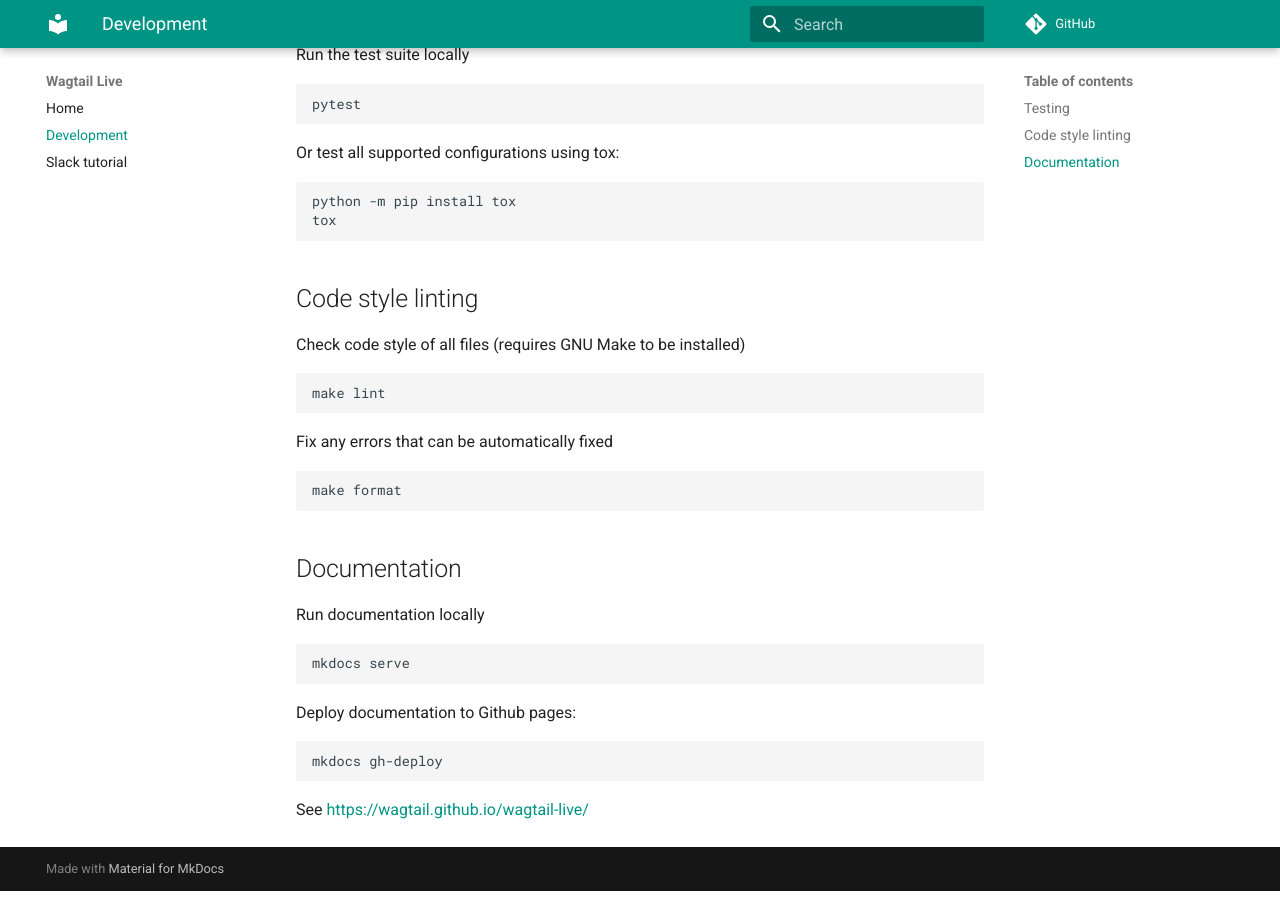
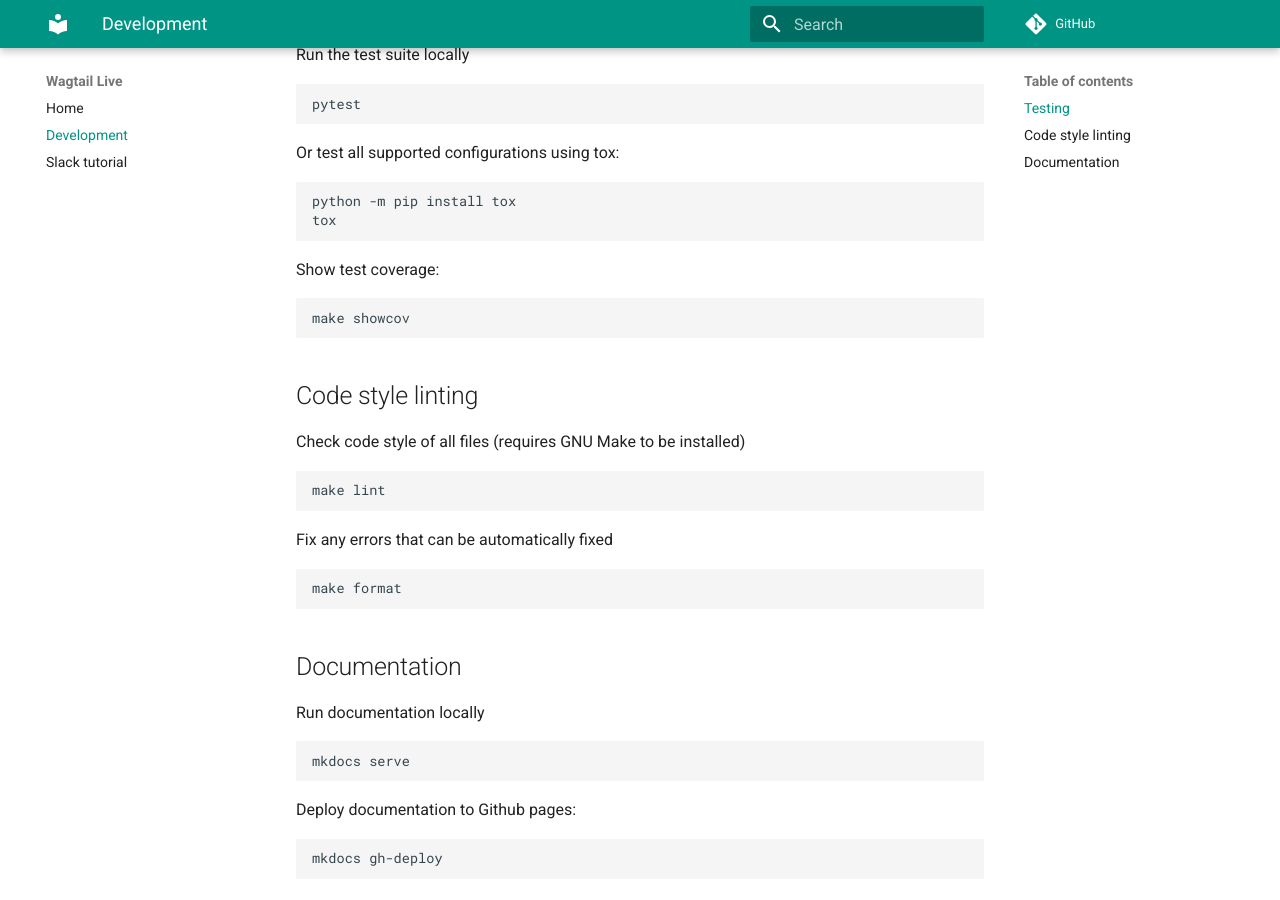
Before and after one commit to wagtail/wagtail-live, an MkDocs documentation site: the page built from docs/development.md, in a window 1280 px wide and 900 px high, scrolled down 452 px. Built offline with MkDocs 1.6.1 and Material for MkDocs 9.7.7, drawn with Linux system fonts in a browser that asks for light colours; comment, search, counter and statistics services are not loaded.

Commit message:
Add show coverage

````diff
--- a/docs/development.md
+++ b/docs/development.md
@@ -26,6 +26,12 @@ Or test all supported configurations using tox:
 ```shell
 python -m pip install tox
 tox
+```
+
+Show test coverage:
+
+```shell
+make showcov
 ```
 
 ## Code style linting
````
Also changed, not shown: 1 other file.
